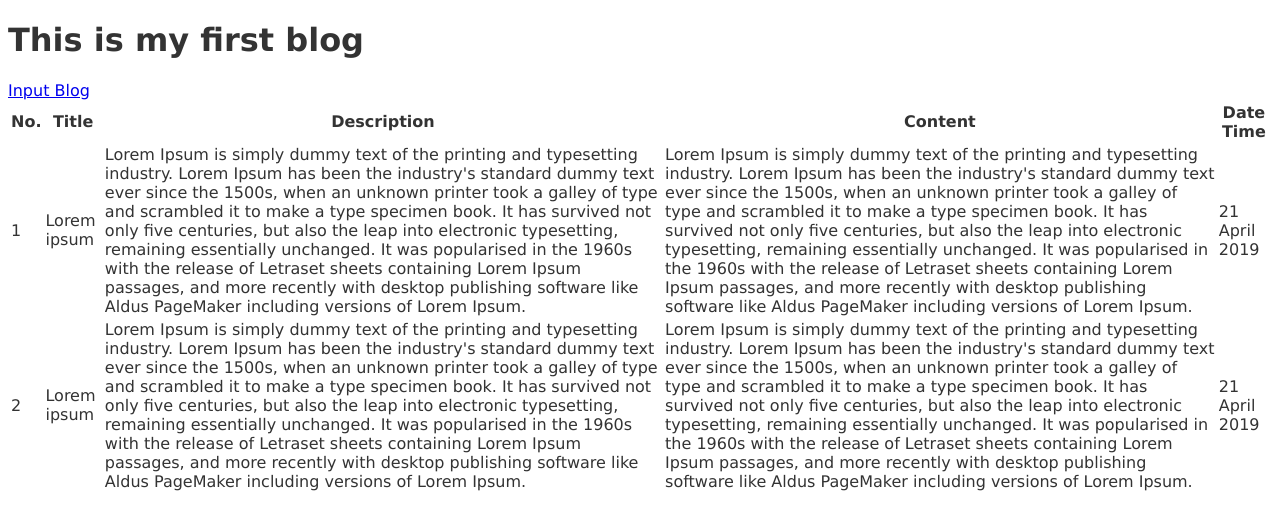
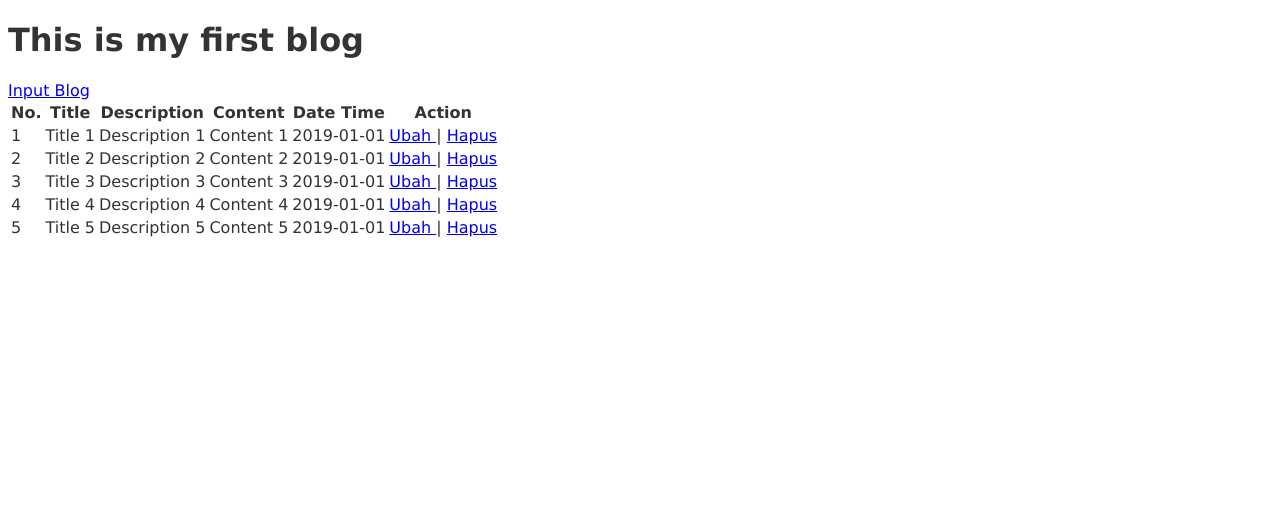
Before and after one commit to DyanGalih/olc2019, a PHP site: page / in a window 1280 px wide. Shown: the top 530 px of the page. Run offline with PHP 8.4, Linux system fonts and the light colour scheme.

Commit message:
add data file add index on data array

```diff
--- /dev/null
+++ b/data.php
@@ -0,0 +1,42 @@
+<?php
+$contentList = [];
+
+$content = [];
+$content['id'] = '1';
+$content['title'] = 'Title 1';
+$content['description'] = 'Description 1';
+$content['content'] = 'Content 1';
+$content['date_time'] = '2019-01-01';
+$contentList[] = $content;
+
+$content = [];
+$content['id'] = '2';
+$content['title'] = 'Title 2';
+$content['description'] = 'Description 2';
+$content['content'] = 'Content 2';
+$content['date_time'] = '2019-01-01';
+$contentList[] = $content;
+
+$content = [];
+$content['id'] = '3';
+$content['title'] = 'Title 3';
+$content['description'] = 'Description 3';
+$content['content'] = 'Content 3';
+$content['date_time'] = '2019-01-01';
+$contentList[] = $content;
+
+$content = [];
+$content['id'] = '4';
+$content['title'] = 'Title 4';
+$content['description'] = 'Description 4';
+$content['content'] = 'Content 4';
+$content['date_time'] = '2019-01-01';
+$contentList[] = $content;
+
+$content = [];
+$content['id'] = '5';
+$content['title'] = 'Title 5';
+$content['description'] = 'Description 5';
+$content['content'] = 'Content 5';
+$content['date_time'] = '2019-01-01';
+$contentList[] = $content;
--- a/index.php
+++ b/index.php
@@ -1,3 +1,12 @@
+<?php
+
+include "data.php";
+/*
+echo "<pre>";
+var_dump($contentList);
+echo "</pre>";
+*/
+?>
 <!DOCTYPE html>
 <html>
 <head>
@@ -26,43 +35,46 @@
         <th>
             Date Time
         </th>
+        <th>
+            Action
+        </th>
     </tr>
     </thead>
     <tbody>
+    <?php
+    if(isset($contentList)) {
+        for ($i = 0; $i < count($contentList); $i++) {
+            /*
+             * Start loop
+             */
+            ?>
             <tr>
                 <td>
-                    1
+                    <?php echo $i + 1; ?>
                 </td>
                 <td>
-                    Lorem ipsum
+                    <?php echo $contentList[$i]['title'] ?>
                 </td>
                 <td>
-                    Lorem Ipsum is simply dummy text of the printing and typesetting industry. Lorem Ipsum has been the industry's standard dummy text ever since the 1500s, when an unknown printer took a galley of type and scrambled it to make a type specimen book. It has survived not only five centuries, but also the leap into electronic typesetting, remaining essentially unchanged. It was popularised in the 1960s with the release of Letraset sheets containing Lorem Ipsum passages, and more recently with desktop publishing software like Aldus PageMaker including versions of Lorem Ipsum.
+                    <?php echo $contentList[$i]['description'] ?>
                 </td>
                 <td>
-                    Lorem Ipsum is simply dummy text of the printing and typesetting industry. Lorem Ipsum has been the industry's standard dummy text ever since the 1500s, when an unknown printer took a galley of type and scrambled it to make a type specimen book. It has survived not only five centuries, but also the leap into electronic typesetting, remaining essentially unchanged. It was popularised in the 1960s with the release of Letraset sheets containing Lorem Ipsum passages, and more recently with desktop publishing software like Aldus PageMaker including versions of Lorem Ipsum.
+                    <?php echo $contentList[$i]['content'] ?>
                 </td>
                 <td>
-                    21 April 2019
+                    <?php echo $contentList[$i]['date_time'] ?>
+                </td>
+                <td>
+                    <a href="#"> Ubah </a> | <a href="#"> Hapus </a>
                 </td>
             </tr>
-            <tr>
-                <td>
-                    2
-                </td>
-                <td>
-                    Lorem ipsum
-                </td>
-                <td>
-                    Lorem Ipsum is simply dummy text of the printing and typesetting industry. Lorem Ipsum has been the industry's standard dummy text ever since the 1500s, when an unknown printer took a galley of type and scrambled it to make a type specimen book. It has survived not only five centuries, but also the leap into electronic typesetting, remaining essentially unchanged. It was popularised in the 1960s with the release of Letraset sheets containing Lorem Ipsum passages, and more recently with desktop publishing software like Aldus PageMaker including versions of Lorem Ipsum.
-                </td>
-                <td>
-                    Lorem Ipsum is simply dummy text of the printing and typesetting industry. Lorem Ipsum has been the industry's standard dummy text ever since the 1500s, when an unknown printer took a galley of type and scrambled it to make a type specimen book. It has survived not only five centuries, but also the leap into electronic typesetting, remaining essentially unchanged. It was popularised in the 1960s with the release of Letraset sheets containing Lorem Ipsum passages, and more recently with desktop publishing software like Aldus PageMaker including versions of Lorem Ipsum.
-                </td>
-                <td>
-                    21 April 2019
-                </td>
-            </tr>
+            <?php
+            /*
+             * end loop
+             */
+        }
+    }
+    ?>
     </tbody>
 </table>
 <script>
```
Lines whose indentation alone changed are shown as unchanged.
